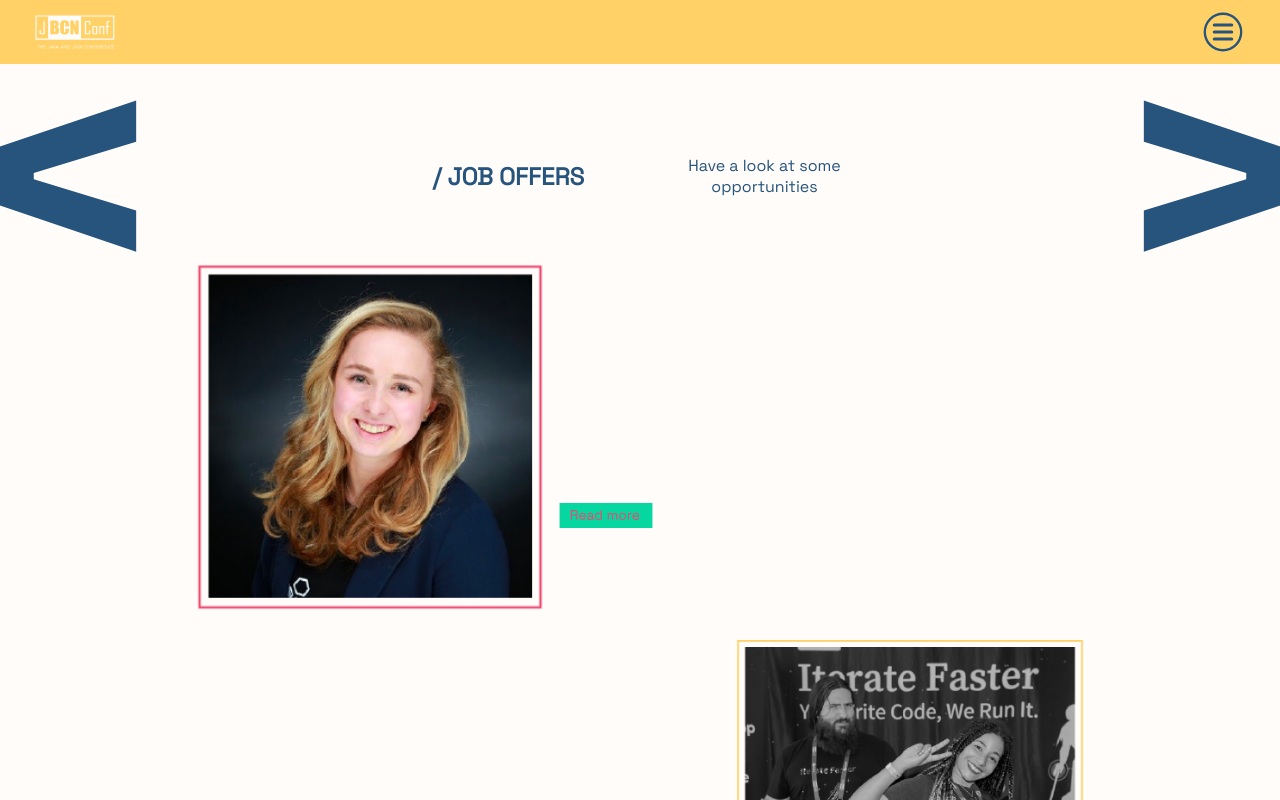
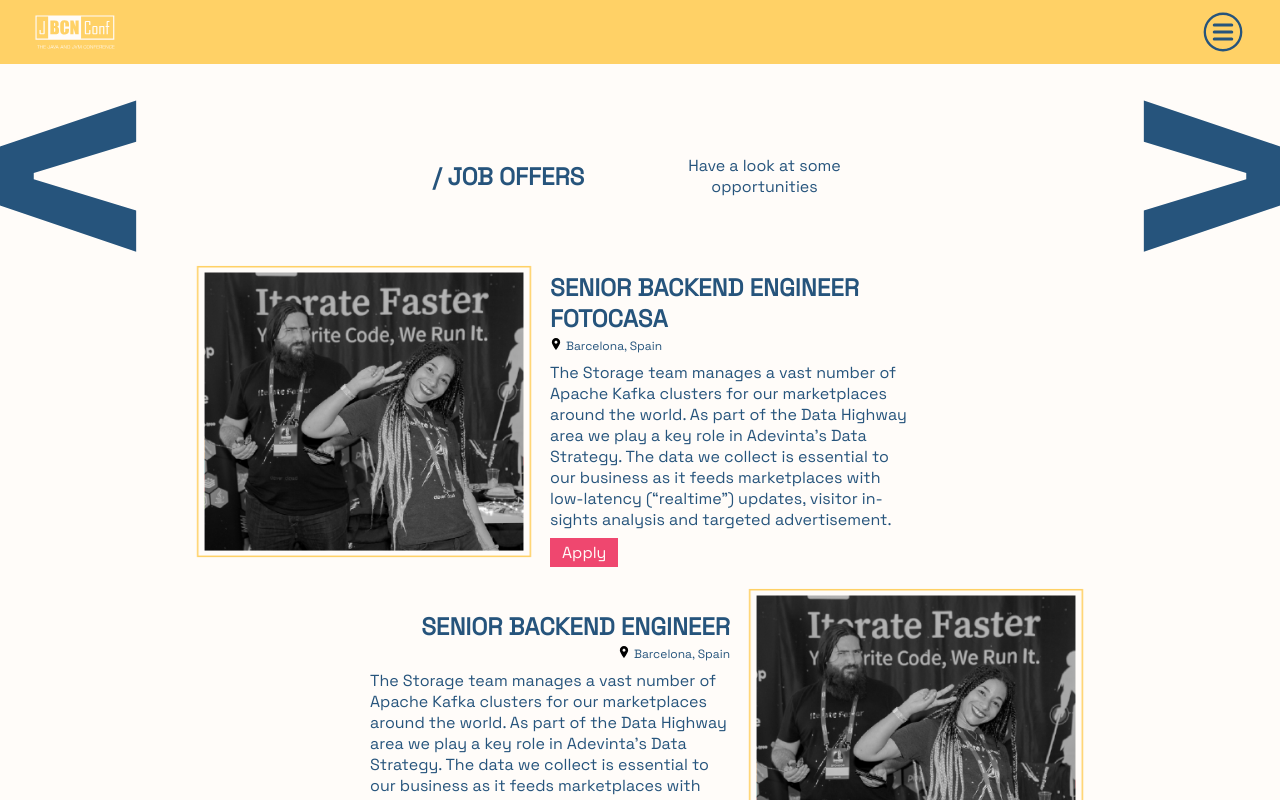
Before and after one commit to dev-bcn/dev-bcn.github.io, a React (Create React App) app: page /jobOffers in a window 1280 px wide. Shown: the top 800 px of the page. Built offline with nearby package versions, Linux system fonts and the light colour scheme.

Commit message:
Create job offers cards

```diff
--- a/src/components/SectionTitle/TitleSection.tsx
+++ b/src/components/SectionTitle/TitleSection.tsx
@@ -1,6 +1,6 @@
 import { FC } from 'react';
 import styled from 'styled-components';
-import { TABLET_BREAKPOINT } from '../../constants/BreakPoints';
+import { BIG_BREAKPOINT, TABLET_BREAKPOINT } from '../../constants/BreakPoints';
 import { COLOR_WHITE } from '../../styles/colors';
 
 interface ISectionTitleProps {
@@ -14,20 +14,27 @@ const StyledTitleContainer = styled.div`
   justify-content: center;
   align-items: center;
   padding: 0 2rem;
+  @media (min-width: ${TABLET_BREAKPOINT}px) {
+    padding: unset;
+  }
 `;
 
 const StyledTitleBody = styled.div`
   display: flex;
   flex-direction: column;
+  align-items: center;
 
-  @media (min-width: 480px) {
+  @media (min-width: ${TABLET_BREAKPOINT}px) {
     flex-direction: row;
     justify-content: space-between;
-    max-width: 50rem;
+    padding: 0 5rem;
     align-items: center;
   }
-  @media (min-width: ${TABLET_BREAKPOINT}px) {
-    max-width: 30rem;
+  @media (min-width: ${BIG_BREAKPOINT}px) {
+    flex-direction: row;
+    justify-content: space-between;
+    padding: 0 10rem;
+    align-items: center;
   }
 `;
 
@@ -35,7 +42,8 @@ const StyledTitle = styled.h1`
   color: ${(props) => (props.color ? props.color : COLOR_WHITE)};
   font-family: SpaceGrotesk;
   padding-bottom: 1.5rem;
-  @media (min-width: 480px) {
+  text-align: center;
+  @media (min-width: ${TABLET_BREAKPOINT}px) {
     width: 40%;
     text-align: left;
     padding-bottom: unset;
--- a/src/views/Home/components/Faqs/components/FaqsCard.tsx
+++ b/src/views/Home/components/Faqs/components/FaqsCard.tsx
@@ -1,9 +1,9 @@
-import { FC } from 'react';
-import styled from 'styled-components';
-import { motion } from 'framer-motion';
-import ReadMoreIcon from '../../../../../assets/images/ReadMoreIcon.svg';
-import { Link } from 'react-router-dom';
-import { COLOR_WHITE } from '../../../../../styles/colors';
+import { FC } from "react";
+import styled from "styled-components";
+import { motion } from "framer-motion";
+import ReadMoreIcon from "../../../../../assets/images/ReadMoreIcon.svg";
+import { Link } from "react-router-dom";
+import { COLOR_WHITE } from "../../../../../styles/colors";
 
 type FaqCardType = {
   faq: {
@@ -13,25 +13,30 @@ type FaqCardType = {
   index: number;
 };
 
-export const StyledFaqCard = styled.div`
+export const StyledFaqCard = styled.div<{ direction: string }>`
   display: flex;
   align-items: center;
   flex-direction: column;
   width: 90%;
   margin-bottom: 2rem;
   @media (min-width: 800px) {
-    flex-direction: ${(props) => (props.color ? props.color : 'row')};
+    flex-direction: ${({ direction }) => {
+      return direction;
+    }};
     max-width: 900px;
     margin-bottom: 1rem;
   }
 `;
 
-export const StyledFaqImageContainer = styled.div`
+export const StyledFaqImageContainer = styled.div<{ padding: string }>`
   height: 10rem;
   position: relative;
   @media (min-width: 800px) {
     height: auto;
     width: 40%;
+    padding: ${({ padding }) => {
+      return padding;
+    }};
   }
 `;
 export const StyledFaqImage = styled(motion.img)`
@@ -56,13 +61,15 @@ export const StyledImageAnimation = styled.div`
   }
 `;
 
-export const StyledFaqInfo = styled(motion.div)`
+export const StyledFaqInfo = styled(motion.div)<{align:string}>`
   display: flex;
   flex-direction: column;
   color: ${COLOR_WHITE};
   @media (min-width: 800px) {
     width: 40%;
-    align-items: flex-start;
+    align-items: ${({align}) => {
+      return align;
+    }};
   }
 `;
 
@@ -70,14 +77,15 @@ export const StyledFaqTitle = styled.h2`
   padding-top: 1rem;
   @media (min-width: 800px) {
     text-align: start;
-    padding: 0 1rem;
   }
 `;
 
 export const StyledFaqText = styled.p`
-  padding: 0.5rem;
+  padding: 0.5rem 0rem;
   @media (min-width: 800px) {
     text-align: start;
+    hyphens: auto;
+    word-wrap: break-word;
   }
 `;
 
@@ -93,17 +101,19 @@ const FaqCard: FC<FaqCardType> = ({ faq, index }) => {
   const isOdd = index % 2 === 0 ? true : false;
 
   return (
-    <StyledFaqCard color={isOdd ? 'row' : 'row-reverse'}>
-      <StyledFaqImageContainer>
+    <StyledFaqCard direction={isOdd ? "row" : "row-reverse"}>
+      <StyledFaqImageContainer
+        padding={isOdd ? "0 0 0 .75rem" : "0 .75rem 0 0"}
+      >
         <StyledFaqImage
           src={require(`../../../../../assets/images/FaqsImage${index}.png`)}
         />
         <StyledImageAnimation />
       </StyledFaqImageContainer>
-      <StyledFaqInfo>
+      <StyledFaqInfo align={isOdd ? "flex-start" : "flex-end"}>
         <StyledFaqTitle>{faq.question}</StyledFaqTitle>
         <StyledFaqText>{faq.answer}</StyledFaqText>
-        <Link to='/'>
+        <Link to="/">
           <StyledFaqDetailButton src={ReadMoreIcon} />
         </Link>
       </StyledFaqInfo>
--- a/src/views/Home/components/SpeakersCarousel/SpeakersCarousel.scss
+++ b/src/views/Home/components/SpeakersCarousel/SpeakersCarousel.scss
@@ -23,7 +23,7 @@
   align-items: center;
 }
 
-.speakers__link {
+.link--text {
   text-decoration: none;
   display: flex;
   align-items: center;
--- a/src/views/Home/components/SpeakersCarousel/SpeakersCarousel.tsx
+++ b/src/views/Home/components/SpeakersCarousel/SpeakersCarousel.tsx
@@ -185,7 +185,7 @@ const SpeakersCarousel: FC = () => {
           </SwiperSlide>
         </Swiper>
         <StyledLink>
-          <Link to="/speakers" className="speakers__link">
+          <Link to="/speakers" className="link--text">
             <StyledSubtitle> View all speakers</StyledSubtitle>
             <StyledLessThanRed src={LessThanRedIcon}/>
           </Link>
--- a/src/views/JobOffers/JobOffers.tsx
+++ b/src/views/JobOffers/JobOffers.tsx
@@ -7,8 +7,8 @@ import LessThanBlueIcon from '../../assets/images/LessThanBlueIcon.svg';
 import MoreThanBlueIcon from '../../assets/images/MoreThanBlueIcon.svg';
 import { useWindowSize } from 'react-use';
 import { MOBILE_BREAKPOINT } from '../../constants/BreakPoints';
-import { faqsData } from '../Home/components/Faqs/FaqsData';
-import FaqCard from '../Home/components/Faqs/components/FaqsCard';
+import JobsCard from './components/JobsCard';
+import { jobsAdevintaData, jobsMangoData, jobsWordlineData } from './JobsData';
 
 const StyledJobsSection = styled.section`
   display: flex;
@@ -65,8 +65,14 @@ const JobOffers: FC = ({}) => {
             <StyledMoreIcon src={MoreThanBlueIcon} />
           </>
         )}
-        {faqsData.map((faq, index) => (
-          <FaqCard faq={faq} index={index} key={index} />
+        {jobsAdevintaData.map((item, index) => (
+          <JobsCard item={item} index={index} key={index} />
+        ))}
+        {jobsMangoData.map((item, index) => (
+          <JobsCard item={item} index={index} key={index} />
+        ))}
+        {jobsWordlineData.map((item, index) => (
+          <JobsCard item={item} index={index} key={index} />
         ))}
       </StyledJobsSection>
     </SectionWrapper>
--- /dev/null
+++ b/src/views/JobOffers/JobsData.ts
@@ -0,0 +1,62 @@
+export const jobsAdevintaData = [
+    {
+      title: 'SENIOR BACKEND ENGINEER FOTOCASA',
+      location: 'Barcelona, Spain',
+      text:
+        'The Storage team manages a vast number of Apache Kafka clusters for our marketplaces around the world. As part of the Data Highway area we play a key role in Adevinta’s Data Strategy. The data we collect is essential to our business as it feeds marketplaces with low-latency (“realtime”) updates, visitor insights analysis and targeted advertisement.',
+    },
+    {
+      title: 'SENIOR BACKEND ENGINEER',
+      location: 'Barcelona, Spain',
+      text:
+      'The Storage team manages a vast number of Apache Kafka clusters for our marketplaces around the world. As part of the Data Highway area we play a key role in Adevinta’s Data Strategy. The data we collect is essential to our business as it feeds marketplaces with low-latency (“realtime”) updates, visitor insights analysis and targeted advertisement.'
+    },
+    {
+      title: 'SENIOR BACKEND ENGINEER FOTOCASA',
+      location: 'Barcelona, Spain',
+      text:
+      'The Storage team manages a vast number of Apache Kafka clusters for our marketplaces around the world. As part of the Data Highway area we play a key role in Adevinta’s Data Strategy. The data we collect is essential to our business as it feeds marketplaces with low-latency (“realtime”) updates, visitor insights analysis and targeted advertisement.'
+    },
+    {
+      title: 'SENIOR BACKEND ENGINEER',
+      location: 'Barcelona, Spain',
+      text:
+      'The Storage team manages a vast number of Apache Kafka clusters for our marketplaces around the world. As part of the Data Highway area we play a key role in Adevinta’s Data Strategy. The data we collect is essential to our business as it feeds marketplaces with low-latency (“realtime”) updates, visitor insights analysis and targeted advertisement.'
+    },
+];
+
+export const jobsMangoData = [
+  {
+    title: 'TECHNICAL LEAD',
+    location: 'Barcelona, Spain',
+    text:
+    'The Storage team manages a vast number of Apache Kafka clusters for our marketplaces around the world. As part of the Data Highway area we play a key role in Adevinta’s Data Strategy. The data we collect is essential to our business as it feeds marketplaces with low-latency (“realtime”) updates, visitor insights analysis and targeted advertisement.'
+  },
+  {
+    title: 'FULL STACK SENIOR DEVELOPER',
+    location: 'Barcelona, Spain',
+    text:
+    'The Storage team manages a vast number of Apache Kafka clusters for our marketplaces around the world. As part of the Data Highway area we play a key role in Adevinta’s Data Strategy. The data we collect is essential to our business as it feeds marketplaces with low-latency (“realtime”) updates, visitor insights analysis and targeted advertisement.'
+  },
+]
+
+export const jobsWordlineData = [
+  {
+    title: 'PRINCIPAL SOFTWARE ENGINEER',
+    location: 'Barcelona, Spain',
+    text:
+    'The Storage team manages a vast number of Apache Kafka clusters for our marketplaces around the world. As part of the Data Highway area we play a key role in Adevinta’s Data Strategy. The data we collect is essential to our business as it feeds marketplaces with low-latency (“realtime”) updates, visitor insights analysis and targeted advertisement.'
+  },
+  {
+    title: 'DISTINGUISHED SOFTWARE ENGINEER',
+    location: 'Barcelona, Spain',
+    text:
+    'The Storage team manages a vast number of Apache Kafka clusters for our marketplaces around the world. As part of the Data Highway area we play a key role in Adevinta’s Data Strategy. The data we collect is essential to our business as it feeds marketplaces with low-latency (“realtime”) updates, visitor insights analysis and targeted advertisement.'
+  },
+  {
+    title: 'PRINCIPAL SOFTWARE ENGINEER',
+    location: 'Barcelona, Spain',
+    text:
+    'The Storage team manages a vast number of Apache Kafka clusters for our marketplaces around the world. As part of the Data Highway area we play a key role in Adevinta’s Data Strategy. The data we collect is essential to our business as it feeds marketplaces with low-latency (“realtime”) updates, visitor insights analysis and targeted advertisement.'
+  },
+]
--- a/src/views/JobOffers/components/JobsCard.tsx
+++ b/src/views/JobOffers/components/JobsCard.tsx
@@ -2,54 +2,83 @@ import { FC } from 'react';
 import { Link } from 'react-router-dom';
 import {
   StyledFaqCard,
-  StyledFaqDetailButton,
   StyledFaqImage,
   StyledFaqImageContainer,
-  StyledFaqInfo,
   StyledFaqText,
   StyledFaqTitle,
-  StyledImageAnimation,
 } from '../../Home/components/Faqs/components/FaqsCard';
 import styled from 'styled-components';
-import { COLOR_PINK, COLOR_WHITE } from '../../../styles/colors';
+import { COLOR_BLACK_BLUE, COLOR_PINK, COLOR_WHITE } from '../../../styles/colors';
+import { motion } from 'framer-motion';
+import LocationIcon from '../../../assets/images/LocationIcon.svg';
 
 type IJobsCardProps = {
-  faq: {
-    question: string;
-    answer: string;
+  item: {
+    title: string;
+    location:string;
+    text: string;
   };
   index: number;
 };
 
+export const StyledJobsInfo = styled(motion.div)<{align:string}>`
+  display: flex;
+  flex-direction: column;
+  color: ${COLOR_BLACK_BLUE};
+  @media (min-width: 800px) {
+    width: 40%;
+    align-items: ${({align}) => {
+      return align;
+    }};
+  }
+`;
+
+const StyledLocationContainer= styled.div`
+  display: flex;
+  padding-top: .25rem;
+`;
+
+const StyledLocationImage = styled.img`
+  height: .75rem;
+`;
+
+const StyledLocationText = styled.p`
+  font-size: .75rem;
+  padding-left: .25rem;
+`;
+
 const StyledJobsButton = styled.div`
   background: ${COLOR_PINK};
-  padding: 0.25rem 0.5rem;
+  padding: 0.25rem 0.75rem;
 `;
 
 const StyledJobsText = styled.p`
   color: ${COLOR_WHITE};
 `;
 
-const JobsCard: FC<IJobsCardProps> = ({ faq, index }) => {
+const JobsCard: FC<IJobsCardProps> = ({ item, index }) => {
   const isOdd = index % 2 === 0 ? true : false;
 
   return (
-    <StyledFaqCard color={isOdd ? 'row' : 'row-reverse'}>
-      <StyledFaqImageContainer>
+    <StyledFaqCard direction={isOdd ? 'row' : 'row-reverse'}>
+      <StyledFaqImageContainer padding={isOdd ? '0 .75rem 0 0' : '0 0 0 .75rem'}>
         <StyledFaqImage
-          src={require(`../../../../../assets/images/FaqsImage${index}.png`)}
+          src={require(`../../../assets/images/FaqsImage1.png`)}
         />
-        <StyledImageAnimation />
       </StyledFaqImageContainer>
-      <StyledFaqInfo>
-        <StyledFaqTitle>{faq.question}</StyledFaqTitle>
-        <StyledFaqText>{faq.answer}</StyledFaqText>
-        <Link to='/'>
+      <StyledJobsInfo align={isOdd ? "flex-start" : "flex-end"}>
+        <StyledFaqTitle>{item.title}</StyledFaqTitle>
+        <StyledLocationContainer>
+          <StyledLocationImage src={LocationIcon}/>
+          <StyledLocationText>{item.location}</StyledLocationText>
+        </StyledLocationContainer>
+        <StyledFaqText>{item.text}</StyledFaqText>
+        <Link to='/' className="link--text">
           <StyledJobsButton>
             <StyledJobsText>Apply</StyledJobsText>
           </StyledJobsButton>
         </Link>
-      </StyledFaqInfo>
+      </StyledJobsInfo>
     </StyledFaqCard>
   );
 };
```
Also changed, not shown: src/assets/images/LocationIcon.svg (added).
